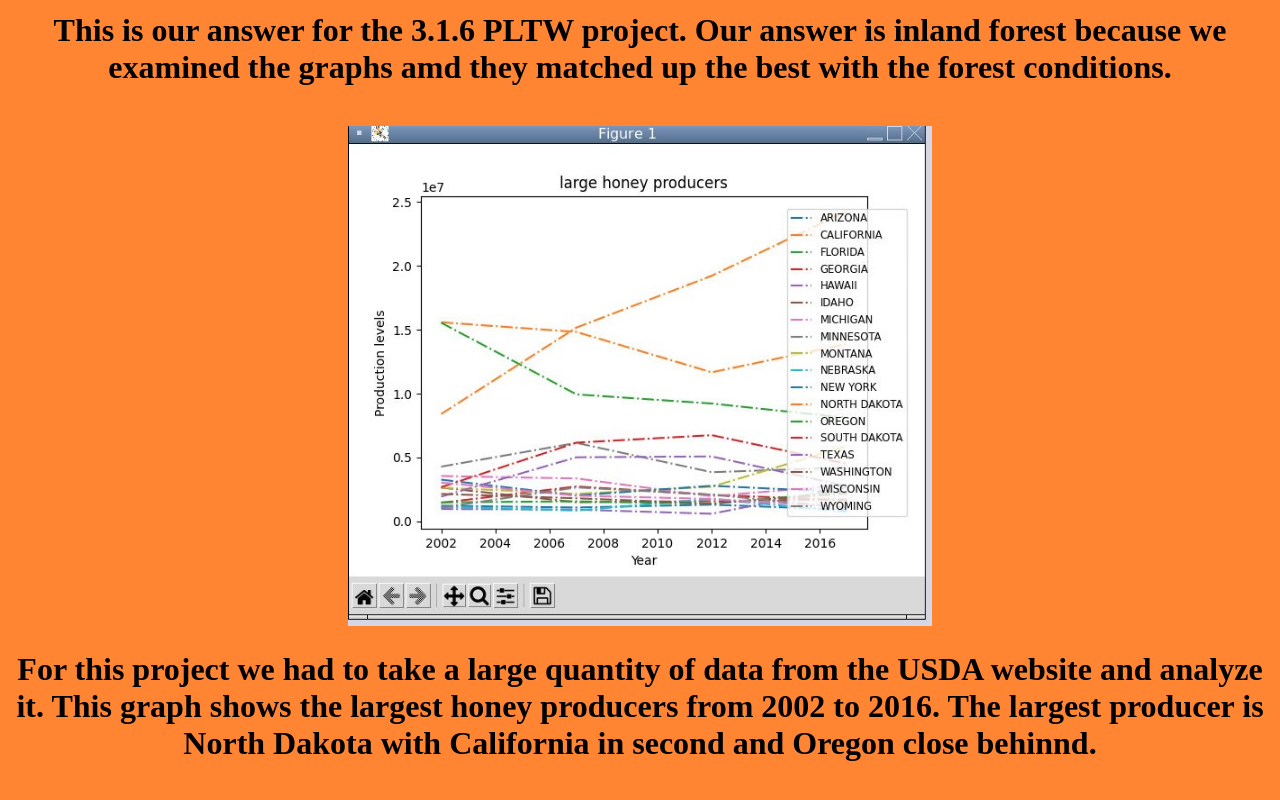
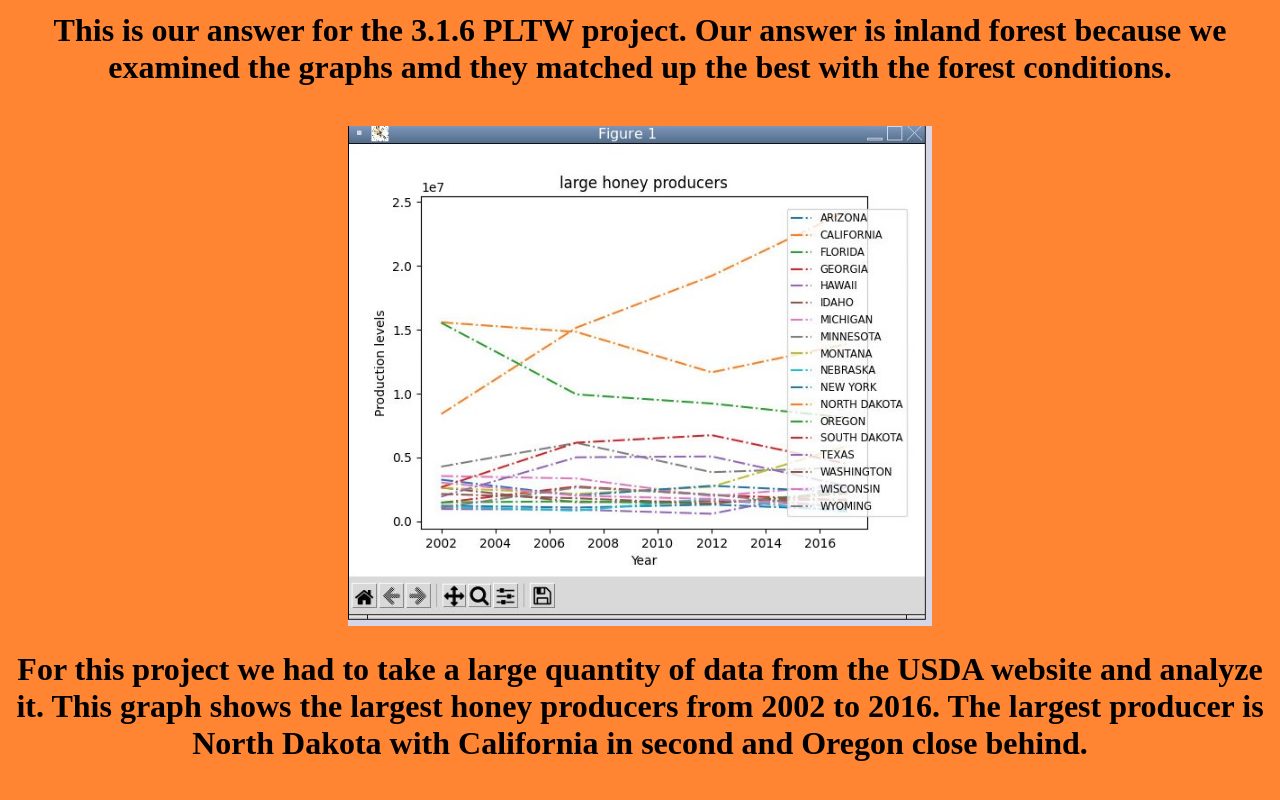
Before and after one commit to joshuad3/AP-Principles-website, a plain HTML site: page portfolio.html in a window 1280 px wide. Shown: the part 3694-4494 px from the top of the page. Drawn offline with Linux system fonts and the light colour scheme.

Commit message:
Update portfolio.html

```diff
--- a/portfolio.html
+++ b/portfolio.html
@@ -32,7 +32,7 @@
     <br>
     <img src="3.2.4.jpg" height="500">
     <br>
-    <h1> For this project we had to take a large quantity of data from the USDA website and analyze it. This graph shows the largest honey producers from 2002 to 2016. The largest producer is North Dakota with California in second and Oregon close behinnd. </h1>
+    <h1> For this project we had to take a large quantity of data from the USDA website and analyze it. This graph shows the largest honey producers from 2002 to 2016. The largest producer is North Dakota with California in second and Oregon close behind.</h1>
     <br>
 
 
```
